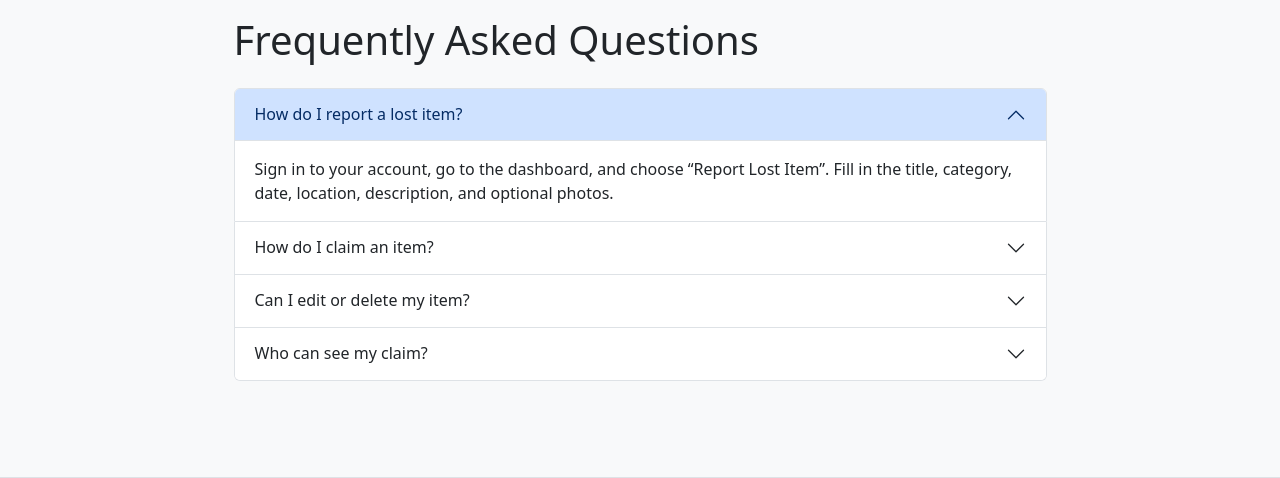
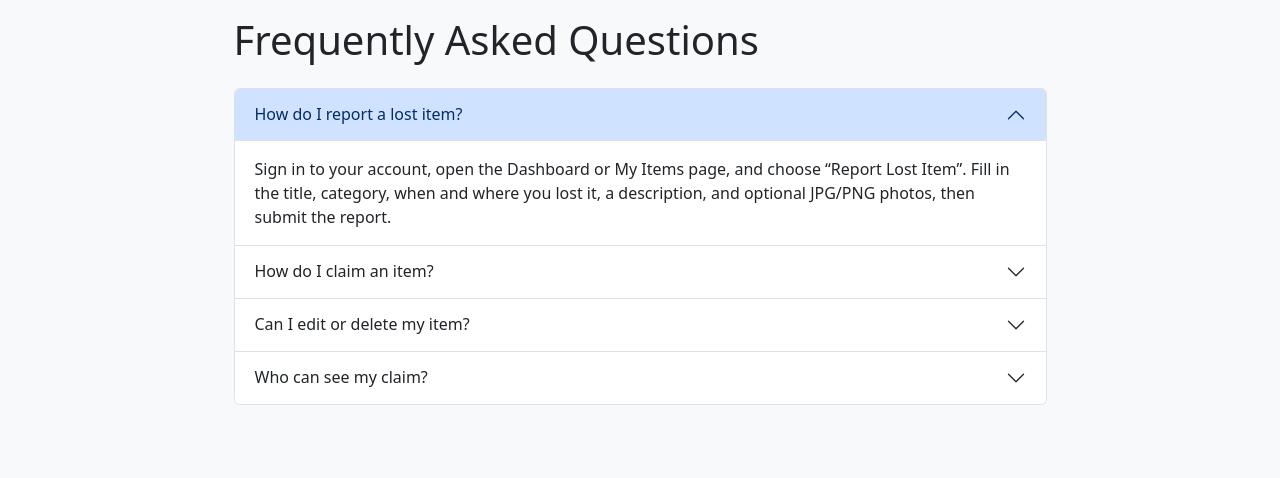
Before and after one commit to ChristianRM-dev/uwindsor-findit, a Django app: page /faq/ in a window 1280 px wide. Shown: the part 145-623 px from the top of the page. Run offline with Django 5.2, Linux system fonts and the light colour scheme.

Commit message:
Align FAQ answers with current item and claim flows

```diff
--- a/apps/listings/templates/listings/faq.html
+++ b/apps/listings/templates/listings/faq.html
@@ -19,8 +19,9 @@
           </h2>
           <div id="faqOneBody" class="accordion-collapse collapse show" data-bs-parent="#faqAccordion">
             <div class="accordion-body">
-              Sign in to your account, go to the dashboard, and choose “Report Lost Item”.
-              Fill in the title, category, date, location, description, and optional photos.
+              Sign in to your account, open the Dashboard or My Items page, and choose “Report Lost Item”.
+              Fill in the title, category, when and where you lost it, a description, and optional JPG/PNG photos,
+              then submit the report.
             </div>
           </div>
         </div>
@@ -33,8 +34,10 @@
           </h2>
           <div id="faqTwoBody" class="accordion-collapse collapse" data-bs-parent="#faqAccordion">
             <div class="accordion-body">
-              Open the item details page and click “Submit a claim”. You will need to provide identifying details
-              and upload proof such as photos or documents.
+              Sign in first, open a found item's details page, and click “Submit a claim”.
+              You must provide your full name, UWindsor email, student ID, when and where you lost the item,
+              a detailed description, a student card image, and 1 to 3 ownership proof files.
+              The item reporter or an authorized staff/admin user will review the claim.
             </div>
           </div>
         </div>
@@ -47,7 +50,9 @@
           </h2>
           <div id="faqThreeBody" class="accordion-collapse collapse" data-bs-parent="#faqAccordion">
             <div class="accordion-body">
-              Yes. Go to “My Items” from your dashboard. You can view, edit, or delete items that you reported.
+              Yes. Open “My Items” from your dashboard, or use the actions on your item details page.
+              You can edit or hide items that you reported. Deleting an item removes it from public listings
+              instead of permanently erasing the record.
             </div>
           </div>
         </div>
@@ -60,7 +65,7 @@
           </h2>
           <div id="faqFourBody" class="accordion-collapse collapse" data-bs-parent="#faqAccordion">
             <div class="accordion-body">
-              Claims are visible only to the claimant, the item reporter, and authorized staff/admin users.
+              Claims can only be viewed by the claimant, the item reporter, and authorized staff/admin users.
             </div>
           </div>
         </div>
```
Also changed, not shown: apps/listings/tests.py (+23 -0 lines).
